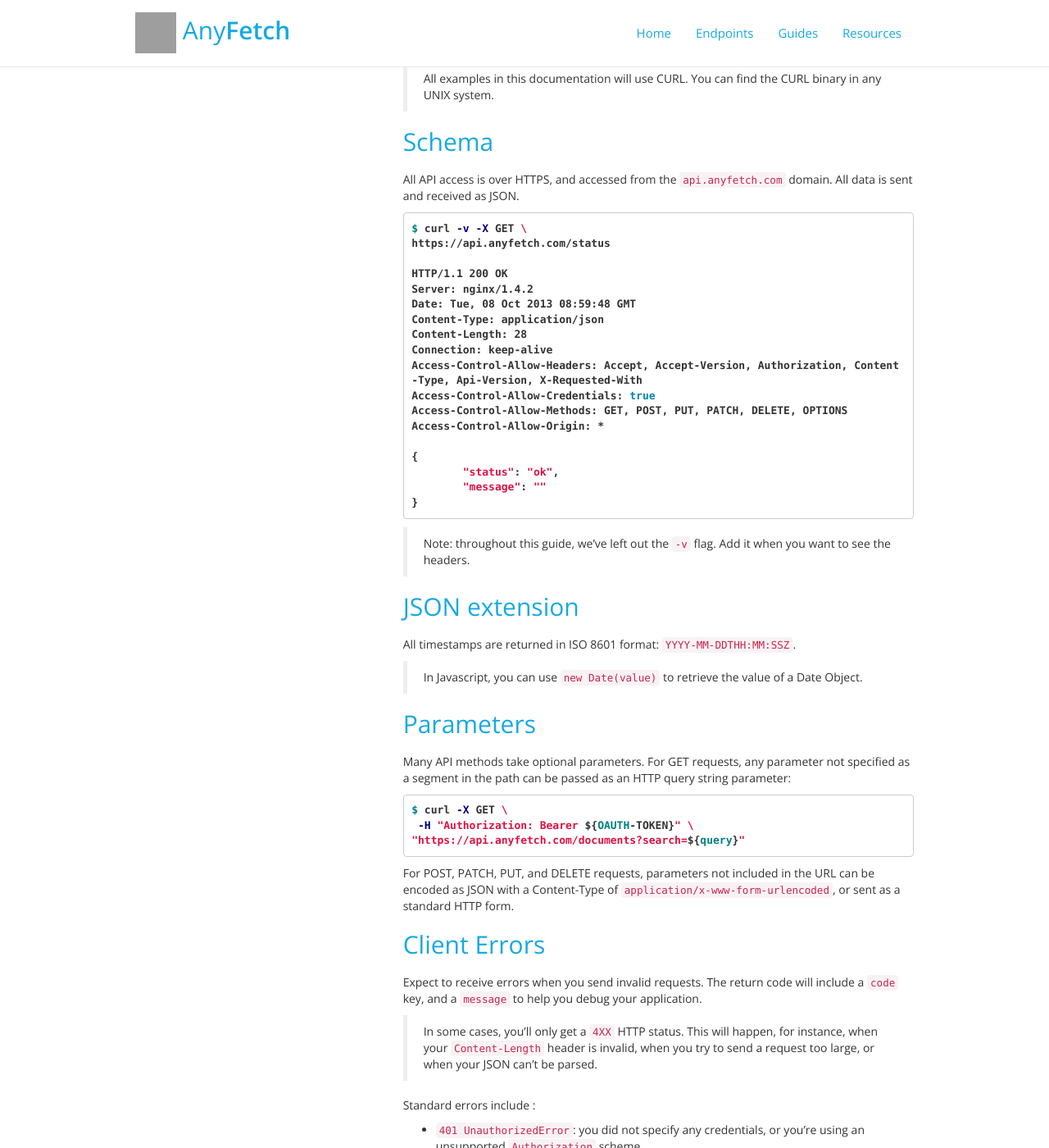
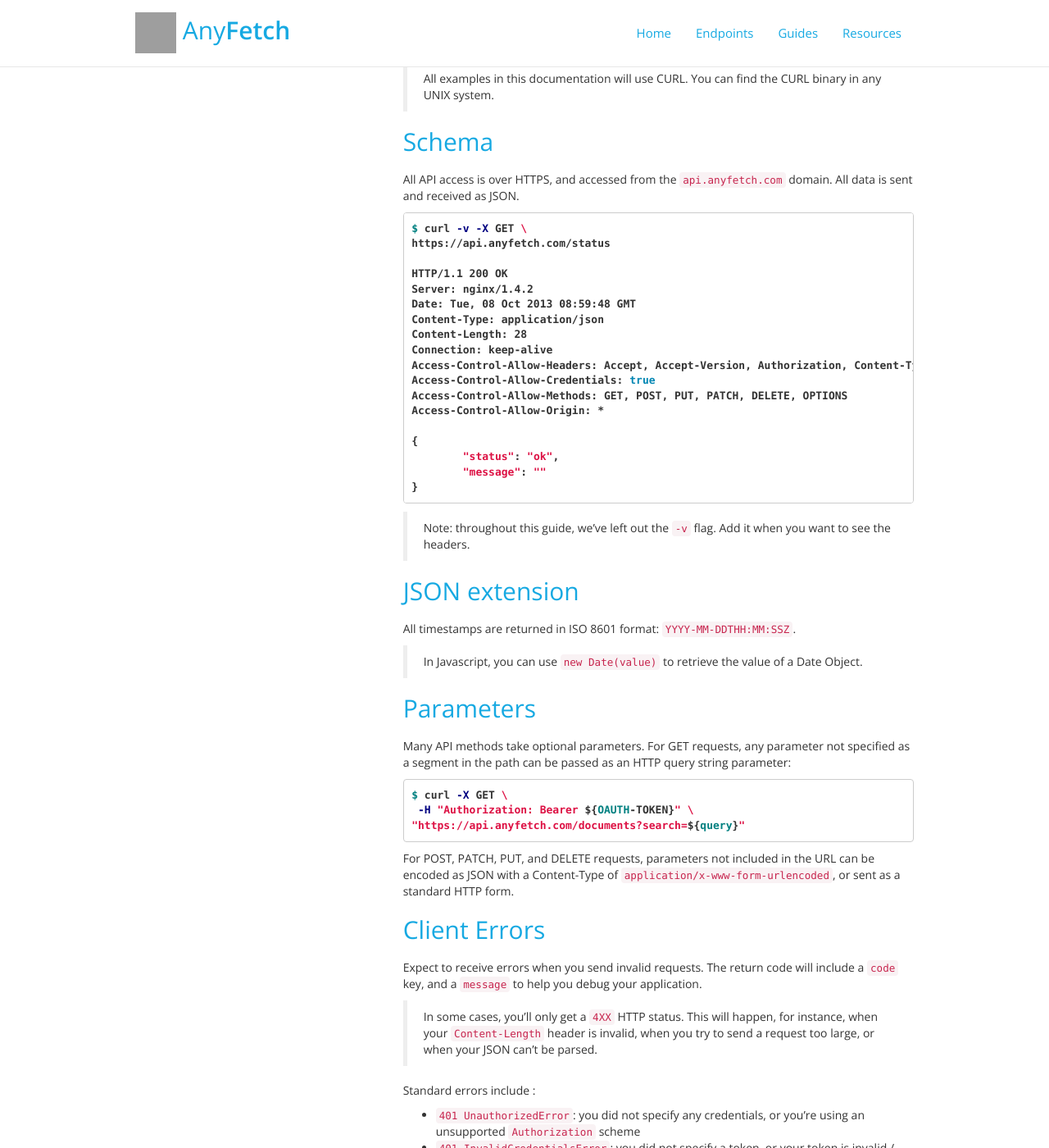
Before and after one commit to AnyFetch/developers.anyfetch.com, a Jekyll site: the page built from getting-started.md, in a window 1280 px wide and 1400 px high, scrolled down 344 px. Shown: the whole window at 82% size. Built offline with Jekyll 4.4.1, drawn with Linux system fonts in a browser that asks for light colours; nearby versions of some CDN libraries; Markdown is read by kramdown in place of the engine named in the settings; grey boxes are pictures that could not be loaded.

Commit message:
Css styling improvements on images and pre

```diff
--- a/stylesheets/landing.css
+++ b/stylesheets/landing.css
@@ -16,9 +16,12 @@
 	font-weight: 600;
 }
 
-p > img {
-	max-width: 80%;
-	margin: 0% 10% 0% 10%;
+p img {
+	max-height: 400px;
+	max-width: 100%;
+	display: block;
+	margin: auto;
+	cursor: pointer;
 }
 
 blockquote {
@@ -573,3 +576,12 @@
 	border-collapse: collapse;
 	padding: 0 15px;
 }
+
+pre {
+	overflow-x: auto;
+}
+
+pre code {
+	overflow-wrap: normal;
+	white-space: pre;
+}
```
